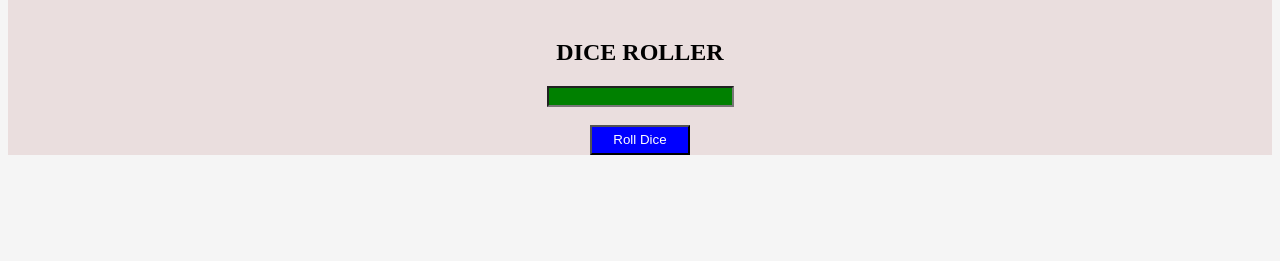
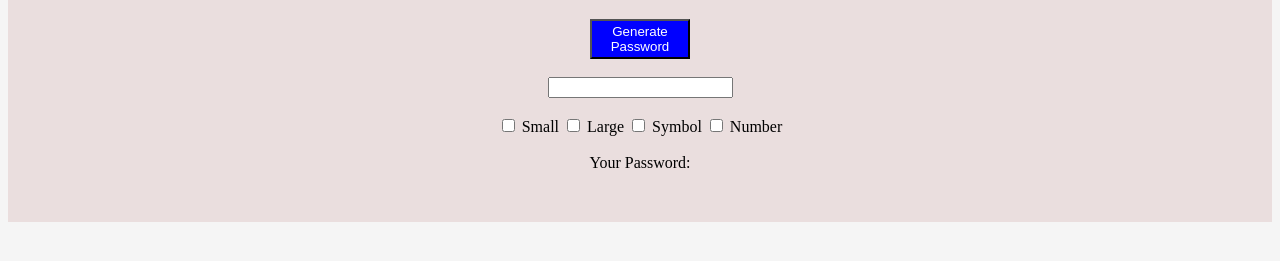
Before and after one commit to kaciakk/Test, a plain HTML site: page index.html in a window 1280 px wide. Shown: the part 69-330 px from the top of the page. Drawn offline with Linux system fonts and the light colour scheme.

Commit message:
test7 password generator

```diff
--- a/app.js
+++ b/app.js
@@ -1,18 +1,34 @@
-function rollDice() {
-    const input1 = document.getElementById('input1').value;
-    const result = document.getElementById('result');
-    const resultImg = document.getElementById('result-img');
-    const dicesRoll = [];
-    const dicesImage = [];
+function generatePassword(){
+   //pobieranie id
+   const input1 = document.getElementById('input1');
+   const input2 = document.getElementById('input2');
+   const input3 = document.getElementById('input3');
+   const input4 = document.getElementById('input4');
+   const input5 = document.getElementById('input5').value;
+   const p1 = document.getElementById('p1');
+   //przypisanie wartosci do generowania hasla
+   const small = "qwertyuiopoasdfghjklzxcvbnnm"
+   const large = "QWERTYUIOPASDFGHJKLZXCVBNM";
+   const symbol = "!@#$%^&*()_+-=";
+   const number = "1234567890";
+   //przypisanie aktywnosci wartosci hasla
+   const isSmall = input1.checked;
+   const isLarge = input2.checked;
+   const isSymbol = input3.checked;
+   const isNumber = input4.checked;
+   const passwordLength = input5;
+   let allowCharacters = "";
+   let password = "";
+   allowCharacters += isSmall ? small : "";
+   allowCharacters += isLarge ? large : "";
+   allowCharacters += isSymbol ? symbol : "";
+   allowCharacters += isNumber ? number : "";
+//tutaj petla dziala dopoki passwrodLength jest wieksze od i, potem randIndex generuje znaki na podstawie dlugosci allowCharacters
+//i potem randomindex dodaje losowy znak do password
+   for (let i = 0; i < passwordLength ; i++){
+      const randomIndex = Math.floor(Math.random() * allowCharacters.length);
+      password += allowCharacters[randomIndex];
+      p1.textContent = password;
+   }
 
-   for ( let i = 0; i < input1; i++){
-      const randNumbers = Math.floor(Math.random() * 6) +1;
-      dicesRoll.push(randNumbers);
-      dicesImage.push(`<img src="images/${randNumbers}.png" alt="Dice ${randNumbers}"}>`);
-
-   }
-   result.textContent = dicesRoll.join(', ');
-   resultImg.innerHTML = dicesImage.join(' ');
 }
-
-rollDice();
--- a/index.html
+++ b/index.html
@@ -9,11 +9,20 @@
   <body>
     <main>
         <h1>HI</h1>
-        <h2>DICE ROLLER</h2>
-        <input type="number" id="input1" class="text-input" ><br>
-        <button type="button" id="button1" class="button" onclick="rollDice()" >Roll Dice</button>
-        <div id="result-img"></div>
-        <div id="result"></div>
+        <button id="button1" class="button" onclick="generatePassword()">Generate Password</button><br>
+        <input id="input5"type="nubmer">
+        <div><br>
+        <input type="checkbox" id="input1">
+        <label for="input1">Small</label>
+        <input type="checkbox" id="input2">
+        <label for="input2">Large</label>
+        <input type="checkbox" id="input3">
+        <label for="input3">Symbol</label>
+        <input type="checkbox" id="input4">
+        <label for="input4">Number</label>
+      </div><br>
+        <label >Your Password: </label><br>
+        <p id="p1"></p>
 
     </main>
 	<script src="app.js"></script>
--- a/style.css
+++ b/style.css
@@ -1,6 +1,6 @@
 .button {
     width: 100px;
-    height: 30px;
+    height: 40px;
     background-color: blue;
     color: white;
     cursor: pointer;
```
